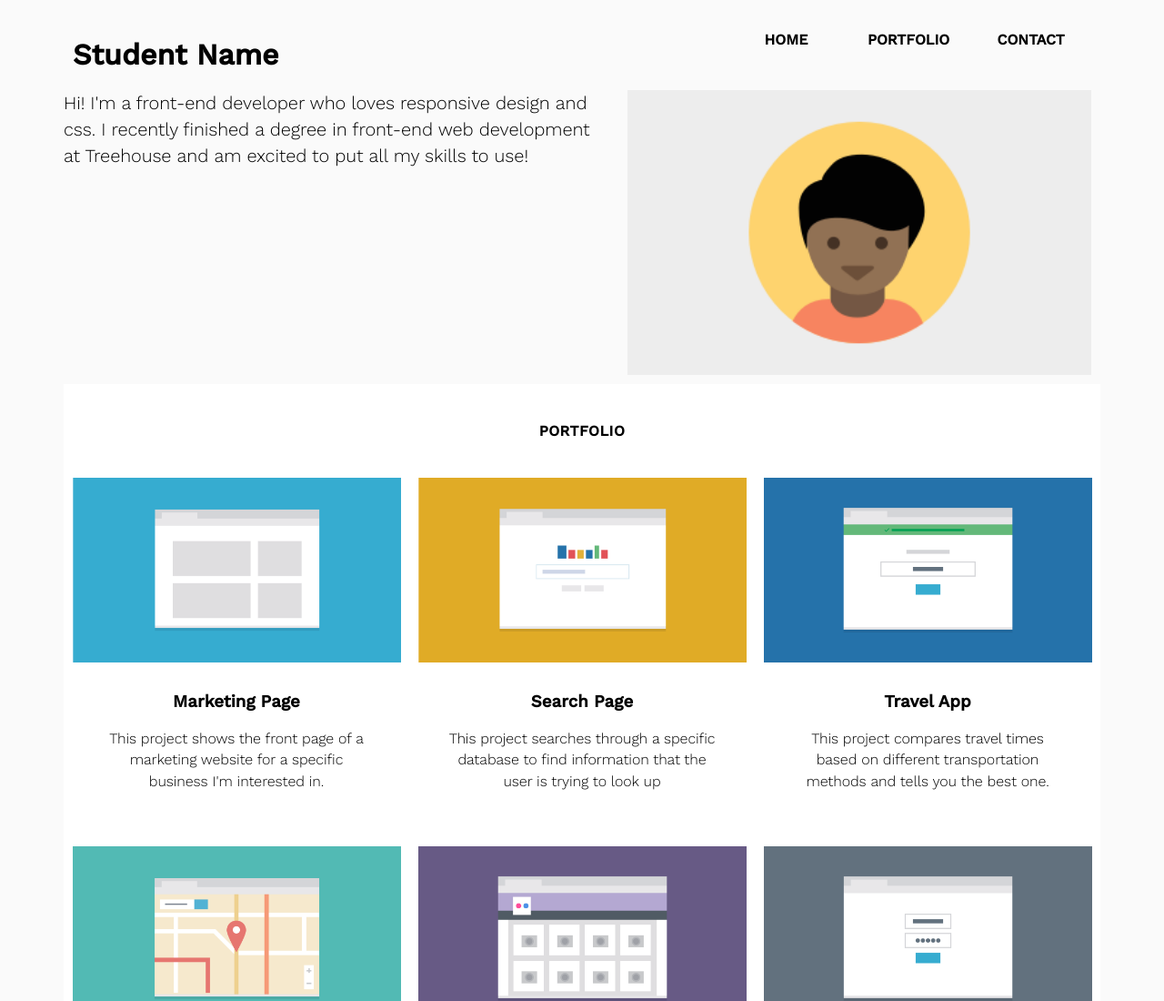
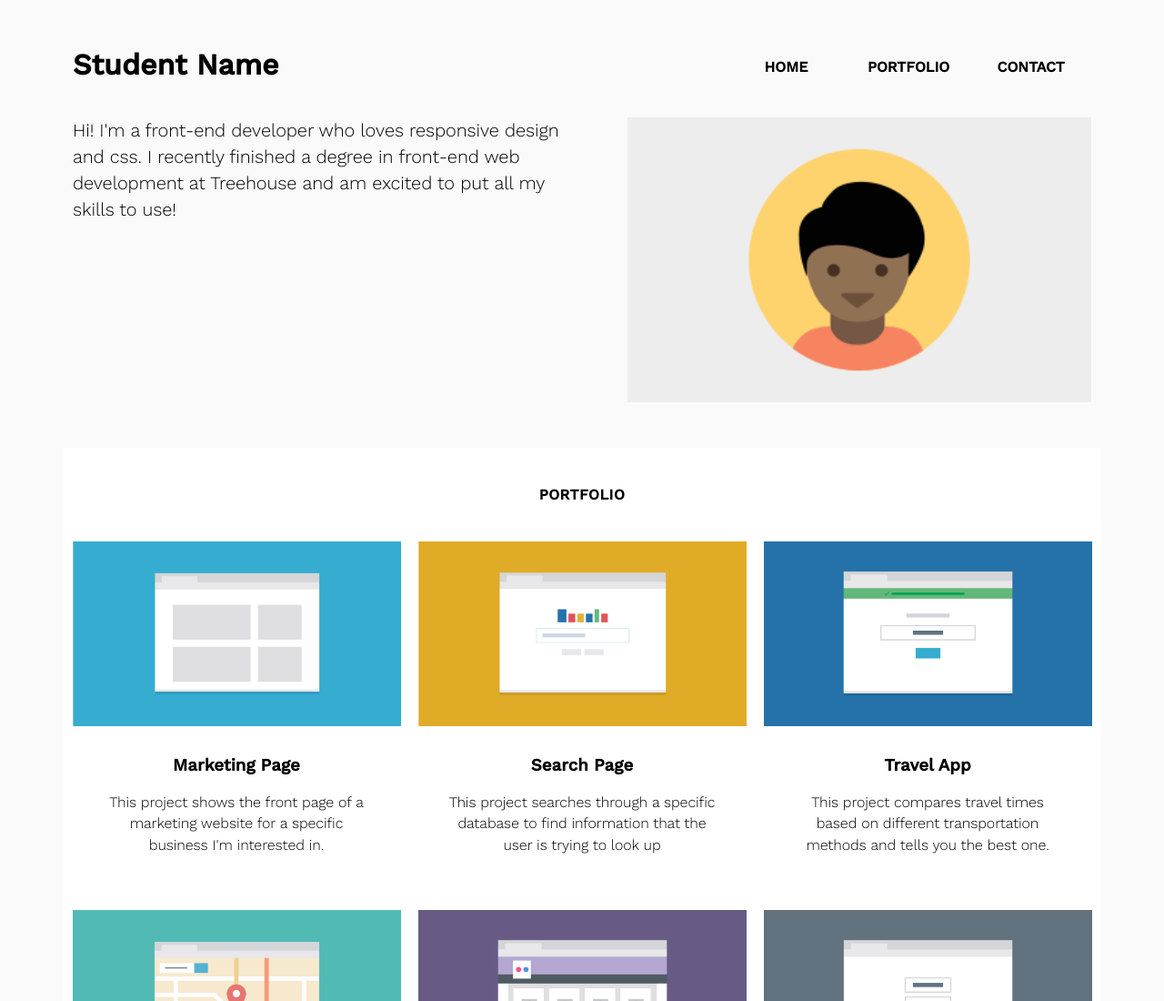
Before and after one commit to Supernatastic/techdegree-project-2, a plain HTML site: page index.html in a window 1280 px wide. Shown: the top 1100 px of the page at 91% size. Drawn offline with nearby package versions, Linux system fonts and the light colour scheme.

Commit message:
1024 header done

```diff
--- a/css/style.css
+++ b/css/style.css
@@ -287,6 +287,8 @@ footer h2 {
     header p {
         align-self: flex-start;
         font-size: 1.25em;
+        padding-left: 20px;
+        padding-right: 17px;
     }
     footer p {
         width: 50%;
@@ -317,5 +319,15 @@ footer h2 {
     .block {
         flex: 1 30%;
     }
+    header h1 {
+        align-self: flex-start;
+        margin-top: 10px;
+    }
+    header {
+        margin-top: 20px;
+    }
+    .header-text-img {
+        padding-bottom: 60px;
+    }
 
 }
```
